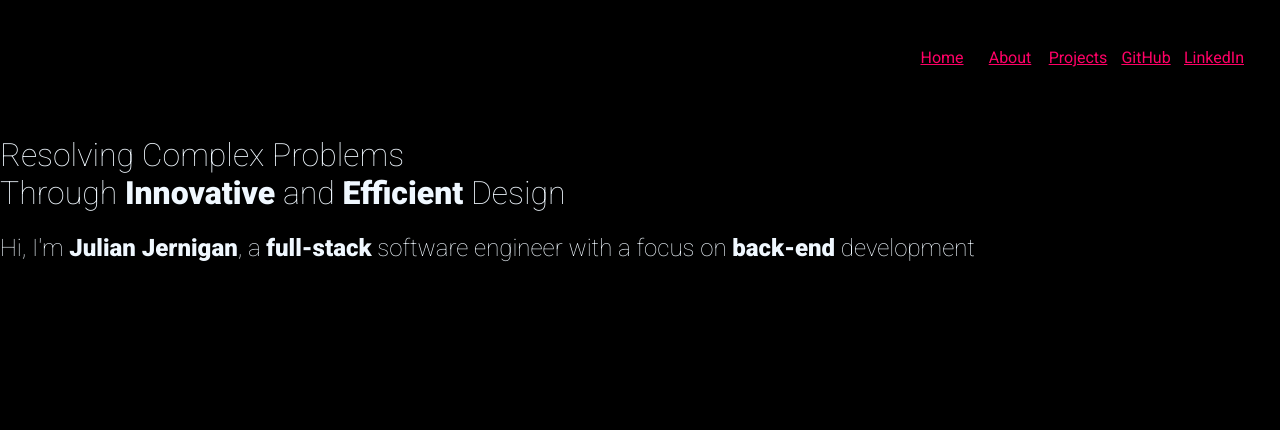
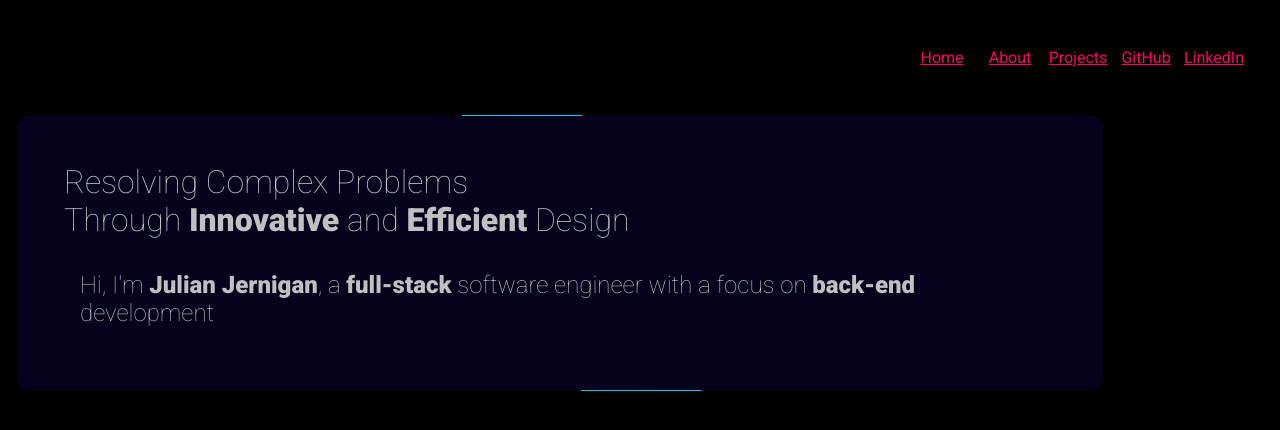
Before and after one commit to Job85/simplistic-portfolio, a Next.js app: page / in a window 1280 px wide. Shown: the top 430 px of the page. Built offline with nearby package versions, Linux system fonts and the light colour scheme.

Commit message:
removed color from h1 & h2; changed color of container class -> #C0C0C0; created border animation for container class with before & after w/absolute position & container w/relative position and overflow hidden

```diff
--- a/src/app/page.js
+++ b/src/app/page.js
@@ -2,7 +2,7 @@ import styles from './page.module.css';
 
 export default function Home() {
   return (
-    <>
+    <div className={styles.container}>
       <h1 className={styles.h1}>
         Resolving Complex Problems <br />
         Through <span className={styles.bold}>Innovative</span> and <span className={styles.bold}>Efficient</span> Design
@@ -10,6 +10,6 @@ export default function Home() {
       <h2 className={styles.h2}>
         Hi, I'm <span className={styles.bold}>Julian Jernigan</span>, a <span className={styles.bold}>full-stack</span> software engineer with a focus on <span className={styles.bold}>back-end</span> development
       </h2>
-    </>
+    </div>
   )
 }
--- a/src/app/page.module.css
+++ b/src/app/page.module.css
@@ -1,11 +1,59 @@
+.container {
+    width: 80vw;
+    margin: 0 1em;
+    color: #C0C0C0;
+    position: relative;
+    z-index: 0;
+    border-radius: 12px;
+    overflow: hidden;
+    padding: 2em;
+}
+
+.container::before {
+    content: "";
+    position: absolute;
+    z-index: -2;
+    left: -50%;
+    width: 200%;
+    height: 40%;
+    background-color: #000;
+    background-repeat: no-repeat;
+    background-size: 100% 100%, 50% 50%;
+    background-position: 0 0, 100% 0, 100% 100%, 0 100%;
+    background-image: linear-gradient(#00CED1, #00CCFF);
+    animation: boxRotate 8s linear infinite;
+}
+
+.container::after {
+    content: "";
+    position: absolute;
+    z-index: -1;
+    left: 1px;
+    top: 1px;
+    width: calc(100% - 2px);
+    height: calc(100% - 2px);
+    background: linear-gradient(#06021d, #06021d);
+    border-radius: 12px;
+}
+
+@keyframes boxRotate {
+    100% {
+        transform: rotate(1turn);
+    }
+}
+
+/* above code credited to:
+https://www.julienthibeaut.xyz/blog/create-animated-gradient-borders-with-css
+*/
+
 .h1 {
-    color: aliceblue;
     font-weight: 100;
+    margin: 1rem;
 }
 
 .h2 {
-    color: aliceblue;
     font-weight: 100;
+    margin: 2rem;
 }
 
 .bold {
```
